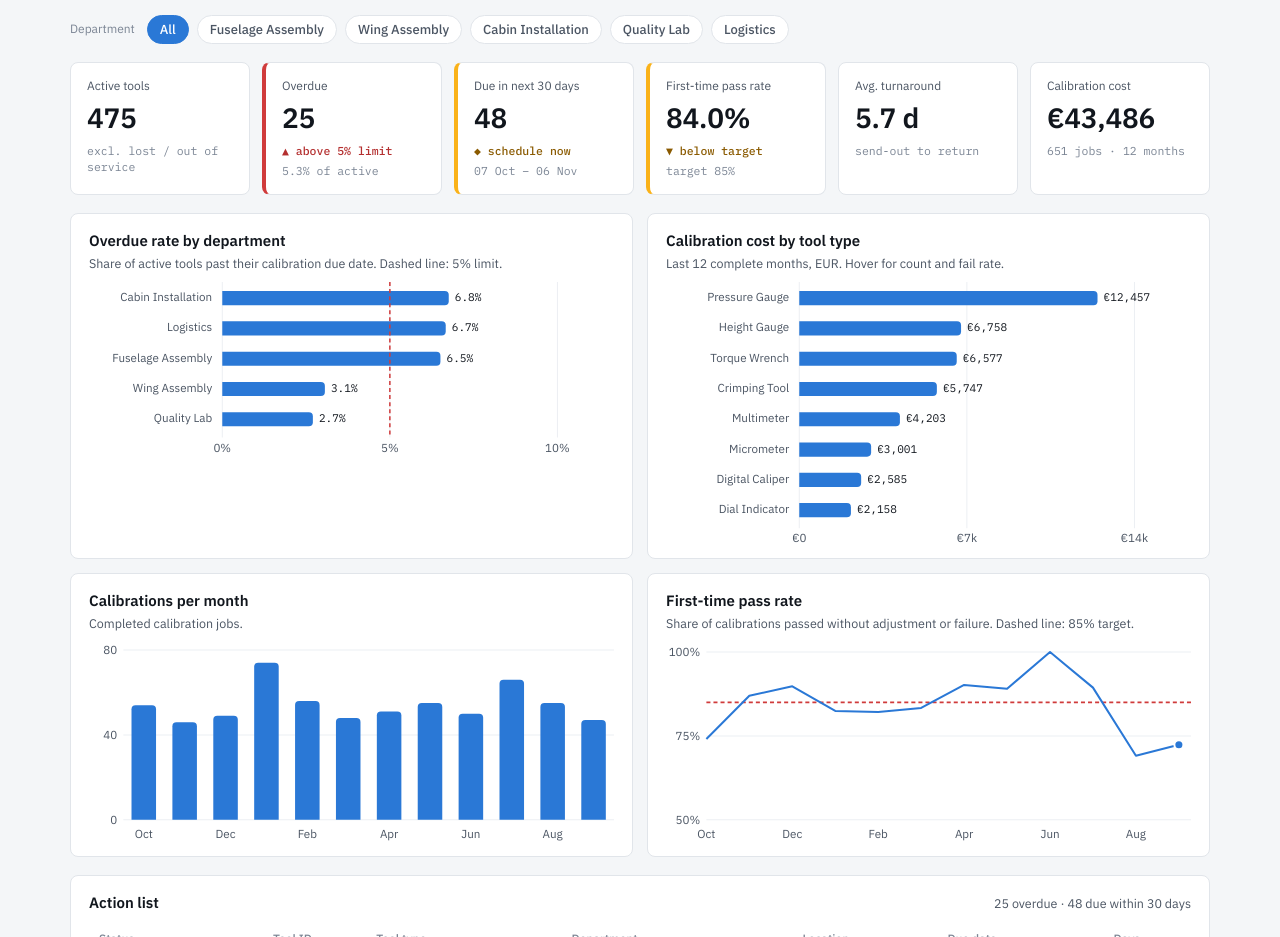
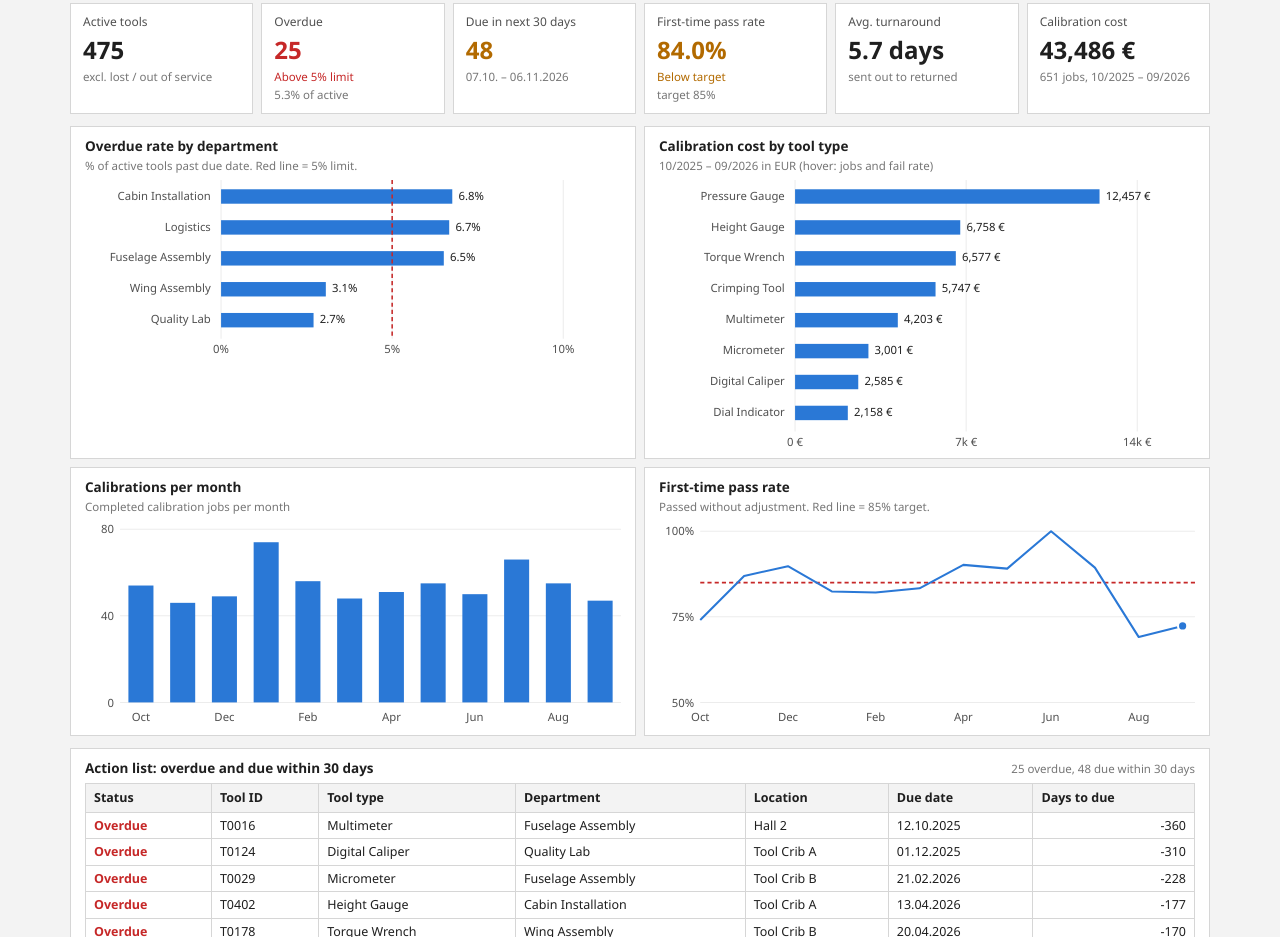
Before and after one commit to sajin-saji/tool-calibration-kpi-dashboard, a plain HTML site: page dashboard/index.html in a window 1280 px wide. Shown: the part 98-1035 px from the top of the page. Drawn offline with Linux system fonts and the light colour scheme.

Commit message:
Add files via upload

```diff
--- a/dashboard/index.html
+++ b/dashboard/index.html
@@ -7,110 +7,90 @@
 </head>
 <body>
 <title>Tool Calibration KPIs</title>
-<link rel="preconnect" href="https://fonts.googleapis.com">
-<link rel="stylesheet" href="https://fonts.googleapis.com/css2?family=IBM+Plex+Mono:wght@400;500&family=IBM+Plex+Sans:wght@400;500;600;700&display=swap">
 <style>
-/* Layout: control-room board — header strip, filter row, 6 KPI tiles, 2x2 chart grid, action table */
+/* Plain internal-tool look: system font, square boxes, BI-style layout */
 :root {
-  --bg: #f4f6f8; --surface: #ffffff; --line: #e1e5ea; --grid: #eceff3;
-  --fg: #11161d; --fg2: #4b5563; --muted: #7b8594;
-  --accent: #2a78d6; --accent-soft: #dbe8f8;
-  --crit: #d03b3b; --warn: #fab219; --good: #0ca30c; --warn-ink: #8a5a00; --crit-ink: #b42f2f; --good-ink: #0a7a0a;
-  --font: "IBM Plex Sans", "Segoe UI", system-ui, sans-serif;
-  --mono: "IBM Plex Mono", ui-monospace, "SFMono-Regular", Consolas, monospace;
+  --bg: #f3f3f3; --surface: #ffffff; --line: #d6d6d6; --grid: #ececec;
+  --fg: #1f1f1f; --fg2: #505050; --muted: #767676;
+  --accent: #2a78d6; --head: #1f3a5f; --head-fg: #ffffff;
+  --crit: #c62828; --warn: #b26a00; --good: #2e7d32;
+  --font: "Segoe UI", Arial, Helvetica, sans-serif;
 }
 @media (prefers-color-scheme: dark) { :root:not([data-theme="light"]) {
-  --bg: #12161b; --surface: #1a1f26; --line: #2b323c; --grid: #252b34;
-  --fg: #f2f4f7; --fg2: #c1c8d2; --muted: #8b95a3;
-  --accent: #3987e5; --accent-soft: #1d3554;
-  --warn-ink: #fab219; --crit-ink: #ef7a7a; --good-ink: #4fc94f; color-scheme: dark } }
+  --bg: #1b1b1b; --surface: #252525; --line: #3a3a3a; --grid: #303030;
+  --fg: #ececec; --fg2: #c4c4c4; --muted: #9a9a9a; --accent: #3987e5; --head: #16273d;
+  --crit: #ef6b6b; --warn: #f0a640; --good: #5fbf63; color-scheme: dark } }
 :root[data-theme="dark"] {
-  --bg: #12161b; --surface: #1a1f26; --line: #2b323c; --grid: #252b34;
-  --fg: #f2f4f7; --fg2: #c1c8d2; --muted: #8b95a3;
-  --accent: #3987e5; --accent-soft: #1d3554;
-  --warn-ink: #fab219; --crit-ink: #ef7a7a; --good-ink: #4fc94f; color-scheme: dark }
+  --bg: #1b1b1b; --surface: #252525; --line: #3a3a3a; --grid: #303030;
+  --fg: #ececec; --fg2: #c4c4c4; --muted: #9a9a9a; --accent: #3987e5; --head: #16273d;
+  --crit: #ef6b6b; --warn: #f0a640; --good: #5fbf63; color-scheme: dark }
 * { box-sizing: border-box }
-body { background: var(--bg); color: var(--fg); font-family: var(--font); font-size: 14px; line-height: 1.45; }
-.wrap { max-width: 1180px; margin: 0 auto; padding-block: 24px 40px; padding-inline: 20px; display: grid; gap: 18px; }
-header { display: flex; flex-wrap: wrap; justify-content: space-between; align-items: flex-end; gap: 12px; border-bottom: 1px solid var(--line); padding-bottom: 14px; }
-.eyebrow { font-family: var(--mono); font-size: 11px; letter-spacing: .08em; text-transform: uppercase; color: var(--muted); }
-h1 { margin: 2px 0 0; font-size: 26px; font-weight: 700; letter-spacing: -.01em; text-wrap: balance; }
-.meta { font-family: var(--mono); font-size: 12px; color: var(--fg2); text-align: right; }
-.meta b { color: var(--fg); font-weight: 500; }
-.filters { display: flex; flex-wrap: wrap; gap: 8px; align-items: center; }
-.filters span { font-size: 12px; color: var(--muted); margin-right: 4px; }
-.chip { font: 500 13px var(--font); color: var(--fg2); background: var(--surface); border: 1px solid var(--line); border-radius: 999px; padding: 5px 12px; cursor: pointer; }
-.chip:hover { border-color: var(--accent); color: var(--fg); }
-.chip[aria-pressed="true"] { background: var(--accent); border-color: var(--accent); color: #fff; }
-.chip:focus-visible, button:focus-visible { outline: 2px solid var(--accent); outline-offset: 2px; }
-.kpis { display: grid; grid-template-columns: repeat(6, minmax(0, 1fr)); gap: 12px; }
-.kpi { background: var(--surface); border: 1px solid var(--line); border-radius: 8px; padding: 14px 16px; display: grid; gap: 4px; align-content: start; }
+body { background: var(--bg); color: var(--fg); font-family: var(--font); font-size: 13px; line-height: 1.4; }
+.topbar { background: var(--head); color: var(--head-fg); padding-block: 10px; padding-inline: 20px; display: flex; flex-wrap: wrap; justify-content: space-between; align-items: center; gap: 8px 20px; }
+.topbar h1 { margin: 0; font-size: 18px; font-weight: 600; }
+.topbar .asof { font-size: 12.5px; opacity: .9; }
+.wrap { max-width: 1180px; margin: 0 auto; padding-block: 14px 30px; padding-inline: 20px; display: grid; gap: 12px; }
+.toolbar { display: flex; flex-wrap: wrap; gap: 8px 18px; align-items: center; font-size: 12.5px; color: var(--fg2); }
+.toolbar select { font: 13px var(--font); color: var(--fg); background: var(--surface); border: 1px solid var(--line); padding: 4px 6px; min-width: 190px; }
+.toolbar select:focus-visible, button:focus-visible { outline: 2px solid var(--accent); outline-offset: 1px; }
+.kpis { display: grid; grid-template-columns: repeat(6, minmax(0, 1fr)); gap: 8px; }
+.kpi { background: var(--surface); border: 1px solid var(--line); padding: 10px 12px; display: grid; gap: 2px; align-content: start; }
 .kpi .lbl { font-size: 12px; color: var(--fg2); }
-.kpi .val { font-size: 28px; font-weight: 600; font-variant-numeric: tabular-nums; letter-spacing: -.01em; }
-.kpi .sub { font-family: var(--mono); font-size: 11.5px; color: var(--muted); }
-.kpi.crit { border-left: 4px solid var(--crit); }
-.kpi.warn { border-left: 4px solid var(--warn); }
-.kpi .flag { font-family: var(--mono); font-size: 11.5px; font-weight: 500; }
-.kpi.crit .flag { color: var(--crit-ink); } .kpi.warn .flag { color: var(--warn-ink); } .kpi.good .flag { color: var(--good-ink); }
-.grid2 { display: grid; grid-template-columns: repeat(2, minmax(0, 1fr)); gap: 14px; }
-.panel { background: var(--surface); border: 1px solid var(--line); border-radius: 8px; padding: 16px 18px 12px; min-width: 0; }
-.panel h2 { margin: 0; font-size: 15px; font-weight: 600; }
-.panel p.note { margin: 2px 0 10px; font-size: 12.5px; color: var(--fg2); }
+.kpi .val { font-size: 24px; font-weight: 600; font-variant-numeric: tabular-nums; }
+.kpi .sub { font-size: 11.5px; color: var(--muted); }
+.kpi.crit .val { color: var(--crit); } .kpi.warn .val { color: var(--warn); } .kpi.good .val { color: var(--good); }
+.kpi .flag { font-size: 11.5px; }
+.kpi.crit .flag { color: var(--crit); } .kpi.warn .flag { color: var(--warn); } .kpi.good .flag { color: var(--good); }
+.grid2 { display: grid; grid-template-columns: repeat(2, minmax(0, 1fr)); gap: 8px; }
+.panel { background: var(--surface); border: 1px solid var(--line); padding: 10px 14px 8px; min-width: 0; }
+.panel h2 { margin: 0 0 2px; font-size: 13.5px; font-weight: 600; }
+.panel p.note { margin: 0 0 6px; font-size: 11.5px; color: var(--muted); }
 .chart { position: relative; width: 100%; }
 .chart svg { display: block; width: 100%; height: auto; overflow: visible; }
-.chart text { font-family: var(--font); font-size: 11.5px; fill: var(--fg2); }
-.chart .v { font-family: var(--mono); font-size: 11px; fill: var(--fg); }
-.tip { position: absolute; pointer-events: none; background: var(--fg); color: var(--bg); font-size: 12px; padding: 6px 9px; border-radius: 6px; white-space: nowrap; transform: translate(-50%, calc(-100% - 10px)); opacity: 0; transition: opacity .1s; z-index: 2; }
-.tip b { font-weight: 600; }
+.chart text { font-family: var(--font); font-size: 11px; fill: var(--fg2); }
+.chart .v { font-size: 11px; fill: var(--fg); }
+.tip { position: absolute; pointer-events: none; background: var(--surface); color: var(--fg); border: 1px solid var(--line); box-shadow: 0 1px 3px rgba(0,0,0,.15); font-size: 12px; padding: 4px 7px; white-space: nowrap; transform: translate(-50%, calc(-100% - 8px)); opacity: 0; z-index: 2; }
 .tablewrap { overflow-x: auto; }
-table { width: 100%; border-collapse: collapse; font-size: 13px; }
-th { text-align: left; font-weight: 500; font-size: 12px; color: var(--muted); border-bottom: 1px solid var(--line); padding: 8px 10px; white-space: nowrap; }
-td { border-bottom: 1px solid var(--grid); padding: 7px 10px; white-space: nowrap; }
-td.mono { font-family: var(--mono); font-size: 12.5px; font-variant-numeric: tabular-nums; }
-.pill { display: inline-flex; align-items: center; gap: 6px; font-size: 12px; font-weight: 500; padding: 2px 9px; border-radius: 999px; border: 1px solid; }
-.pill::before { content: ""; width: 7px; height: 7px; border-radius: 50%; background: currentColor; }
-.pill.crit { color: var(--crit-ink); border-color: var(--crit); }
-.pill.warn { color: var(--warn-ink); border-color: var(--warn); }
-.pill.soon { color: var(--fg2); border-color: var(--line); }
-.tablehead { display: flex; flex-wrap: wrap; justify-content: space-between; align-items: baseline; gap: 8px; }
-.more { font: 500 12.5px var(--font); color: var(--accent); background: none; border: 0; cursor: pointer; padding: 8px 0 0; }
-footer { font-size: 12px; color: var(--muted); border-top: 1px solid var(--line); padding-top: 12px; }
+table { width: 100%; border-collapse: collapse; font-size: 12.5px; }
+th { text-align: left; font-weight: 600; background: var(--bg); border: 1px solid var(--line); padding: 5px 8px; white-space: nowrap; }
+td { border: 1px solid var(--line); padding: 4px 8px; white-space: nowrap; font-variant-numeric: tabular-nums; }
+td.num { text-align: right; }
+.st-crit { color: var(--crit); font-weight: 600; } .st-warn { color: var(--warn); font-weight: 600; } .st-soon { color: var(--fg2); }
+.tablehead { display: flex; flex-wrap: wrap; justify-content: space-between; align-items: baseline; gap: 4px 8px; }
+.more { font: 12.5px var(--font); color: var(--accent); background: none; border: 0; cursor: pointer; padding: 6px 0 0; text-decoration: underline; }
+footer { font-size: 11.5px; color: var(--muted); }
 @media (max-width: 980px) { .kpis { grid-template-columns: repeat(3, minmax(0, 1fr)); } }
-@media (max-width: 760px) { .grid2 { grid-template-columns: minmax(0, 1fr); } .meta { text-align: left; } }
-@media (max-width: 460px) { .kpis { grid-template-columns: repeat(2, minmax(0, 1fr)); } .kpi .val { font-size: 24px; } h1 { font-size: 22px; } }
-@media (prefers-reduced-motion: reduce) { .tip { transition: none; } }
+@media (max-width: 760px) { .grid2 { grid-template-columns: minmax(0, 1fr); } }
+@media (max-width: 460px) { .kpis { grid-template-columns: repeat(2, minmax(0, 1fr)); } .kpi .val { font-size: 21px; } }
 </style>
 
+<div class="topbar"><h1>Tool Calibration KPI Dashboard</h1><div class="asof">Data as of 07.10.2026 · Trend: 10/2025 – 09/2026</div></div>
 <div class="wrap">
-  <header>
-    <div>
-      <div class="eyebrow">Tool Center · Calibration Services</div>
-      <h1>Tool Calibration KPI Dashboard</h1>
-    </div>
-    <div class="meta">Reporting date <b>07 Oct 2026</b><br>Trend window <b>Oct 2025 – Sep 2026</b><br>Synthetic data · portfolio project</div>
-  </header>
-
-  <div class="filters" role="group" aria-label="Filter by department" id="filters"><span>Department</span></div>
+  <div class="toolbar">
+    <label for="dept">Department</label>
+    <select id="dept"><option>All</option></select>
+    <span>Synthetic test data (portfolio project)</span>
+  </div>
 
   <section class="kpis" id="kpis" aria-label="Key figures"></section>
 
   <div class="grid2">
-    <section class="panel"><h2>Overdue rate by department</h2><p class="note">Share of active tools past their calibration due date. Dashed line: 5% limit.</p><div class="chart" id="c-dept"></div></section>
-    <section class="panel"><h2>Calibration cost by tool type</h2><p class="note">Last 12 complete months, EUR. Hover for count and fail rate.</p><div class="chart" id="c-cost"></div></section>
-    <section class="panel"><h2>Calibrations per month</h2><p class="note">Completed calibration jobs.</p><div class="chart" id="c-vol"></div></section>
-    <section class="panel"><h2>First-time pass rate</h2><p class="note">Share of calibrations passed without adjustment or failure. Dashed line: 85% target.</p><div class="chart" id="c-pass"></div></section>
+    <section class="panel"><h2>Overdue rate by department</h2><p class="note">% of active tools past due date. Red line = 5% limit.</p><div class="chart" id="c-dept"></div></section>
+    <section class="panel"><h2>Calibration cost by tool type</h2><p class="note">10/2025 – 09/2026 in EUR (hover: jobs and fail rate)</p><div class="chart" id="c-cost"></div></section>
+    <section class="panel"><h2>Calibrations per month</h2><p class="note">Completed calibration jobs per month</p><div class="chart" id="c-vol"></div></section>
+    <section class="panel"><h2>First-time pass rate</h2><p class="note">Passed without adjustment. Red line = 85% target.</p><div class="chart" id="c-pass"></div></section>
   </div>
 
   <section class="panel">
-    <div class="tablehead"><h2>Action list</h2><p class="note" id="list-note"></p></div>
+    <div class="tablehead"><h2>Action list: overdue and due within 30 days</h2><p class="note" id="list-note"></p></div>
     <div class="tablewrap"><table>
-      <thead><tr><th>Status</th><th>Tool ID</th><th>Tool type</th><th>Department</th><th>Location</th><th>Due date</th><th>Days</th></tr></thead>
+      <thead><tr><th>Status</th><th>Tool ID</th><th>Tool type</th><th>Department</th><th>Location</th><th>Due date</th><th>Days to due</th></tr></thead>
       <tbody id="list"></tbody>
     </table></div>
     <button class="more" id="more" type="button"></button>
   </section>
 
-  <footer>Built by Sajin Saji with Python (pandas), SQLite/SQL and SVG. All data is randomly generated for demonstration and does not describe any real company. Source: github.com/sajin-saji</footer>
+  <footer>Sajin Saji · Python (pandas), SQLite, SQL · Data is randomly generated and does not describe any real company · github.com/sajin-saji/tool-calibration-kpi-dashboard</footer>
 </div>
 
 <script>
@@ -125,6 +105,7 @@ let dept = "All", showAll = false;
 const $ = s => document.querySelector(s);
 const fmt = n => n.toLocaleString("en-GB");
 const pct = (a, b) => b ? 100 * a / b : 0;
+const de = d => d.slice(8, 10) + "." + d.slice(5, 7) + "." + d.slice(0, 4);
 const days = d => Math.round((Date.parse(d) - Date.parse(AS_OF)) / 864e5);
 const NS = "http://www.w3.org/2000/svg";
 function el(tag, attrs, parent) { const e = document.createElementNS(NS, tag); for (const k in attrs) e.setAttribute(k, attrs[k]); parent && parent.appendChild(e); return e; }
@@ -134,11 +115,9 @@ function hideTip(box) { const t = box.querySelector(".tip"); if (t) t.style.opac
 function toPx(svg, box, x, y) { const r = svg.getBoundingClientRect(), vb = svg.viewBox.baseVal; return [x * r.width / vb.width, y * r.height / vb.height]; }
 
 // ---------- filters ----------
-["All", ...DEPTS].forEach(d => {
-  const b = document.createElement("button"); b.className = "chip"; b.type = "button"; b.textContent = d;
-  b.setAttribute("aria-pressed", d === dept); b.onclick = () => { dept = d; showAll = false; render(); };
-  $("#filters").appendChild(b);
-});
+const sel = $("#dept");
+DEPTS.forEach(d => { const o = document.createElement("option"); o.textContent = d; sel.appendChild(o); });
+sel.onchange = () => { dept = sel.value; showAll = false; render(); };
 
 // ---------- charts ----------
 function hbar(box, rows, { max, unit, ref, highlight }) {
@@ -154,7 +133,7 @@ function hbar(box, rows, { max, unit, ref, highlight }) {
     const y = i * rowH + 6, dim = highlight && highlight !== "All" && r.label !== highlight;
     el("text", { x: L - 10, y: y + 13, "text-anchor": "end", style: dim ? "opacity:.55" : "" }, svg).textContent = r.label;
     const w = Math.max(2, x(r.value) - L);
-    el("path", { d: `M${L},${y + 3} h${w - 4} a4,4 0 0 1 4,4 v6 a4,4 0 0 1 -4,4 h${-(w - 4)} z`, fill: "var(--accent)", opacity: dim ? .3 : 1 }, svg);
+    el("rect", { x: L, y: y + 3, width: w, height: 14, fill: "var(--accent)", opacity: dim ? .3 : 1 }, svg);
     el("text", { x: L + w + 6, y: y + 13, class: "v" }, svg).textContent = r.display;
     const hit = el("rect", { x: 0, y: y - 2, width: W, height: rowH, fill: "transparent" }, svg);
     hit.addEventListener("mousemove", () => { const [px, py] = toPx(svg, box, L + w / 2, y); showTip(box, r.tip, px, py); });
@@ -177,7 +156,7 @@ function vbars(box, vals) {
   [0, max / 2, max].forEach(t => { el("line", { x1: L, x2: W, y1: y(t), y2: y(t), stroke: "var(--grid)" }, svg); el("text", { x: L - 6, y: y(t) + 4, "text-anchor": "end" }, svg).textContent = t; });
   vals.forEach((v, i) => {
     const x0 = L + i * bw + bw * .2, w = bw * .6, h = H - B - y(v.n);
-    if (v.n > 0) el("path", { d: `M${x0},${H - B} v${-(h - 4)} a4,4 0 0 1 4,-4 h${w - 8} a4,4 0 0 1 4,4 v${h - 4} z`, fill: "var(--accent)" }, svg);
+    if (v.n > 0) el("rect", { x: x0, y: y(v.n), width: w, height: h, fill: "var(--accent)" }, svg);
     if (i % 2 === 0 || vals.length < 8) el("text", { x: x0 + w / 2, y: H - 6, "text-anchor": "middle" }, svg).textContent = mLabel(v.m);
     const hit = el("rect", { x: L + i * bw, y: T, width: bw, height: H - T - B, fill: "transparent" }, svg);
     hit.addEventListener("mousemove", () => { const [px, py] = toPx(svg, box, x0 + w / 2, y(v.n)); showTip(box, `<b>${mLabel(v.m)} ${v.m.slice(0, 4)}</b> · ${v.n} calibrations`, px, py); });
@@ -214,7 +193,6 @@ function line(box, vals, target) {
 
 // ---------- render ----------
 function render() {
-  document.querySelectorAll(".chip").forEach(b => b.setAttribute("aria-pressed", b.textContent === dept));
   const inDept = t => dept === "All" || t.dept === dept;
   const active = tools.filter(t => t.status !== "Lost" && t.status !== "Out of Service");
   const act = active.filter(inDept);
@@ -228,11 +206,11 @@ function render() {
 
   const tiles = [
     { lbl: "Active tools", val: fmt(act.length), sub: "excl. lost / out of service" },
-    { lbl: "Overdue", val: overdue.length, sub: oPct.toFixed(1) + "% of active", cls: oPct > 5 ? "crit" : "good", flag: oPct > 5 ? "▲ above 5% limit" : "● within 5% limit" },
-    { lbl: "Due in next 30 days", val: due30.length, sub: "07 Oct – 06 Nov", cls: "warn", flag: "◆ schedule now" },
-    { lbl: "First-time pass rate", val: pass.toFixed(1) + "%", sub: "target 85%", cls: pass < 85 ? "warn" : "good", flag: pass < 85 ? "▼ below target" : "● on target" },
-    { lbl: "Avg. turnaround", val: ta.toFixed(1) + " d", sub: "send-out to return" },
-    { lbl: "Calibration cost", val: "€" + fmt(Math.round(cost)), sub: fmt(ev.length) + " jobs · 12 months" },
+    { lbl: "Overdue", val: overdue.length, sub: oPct.toFixed(1) + "% of active", cls: oPct > 5 ? "crit" : "good", flag: oPct > 5 ? "Above 5% limit" : "Within 5% limit" },
+    { lbl: "Due in next 30 days", val: due30.length, sub: "07.10. – 06.11.2026", cls: "warn" },
+    { lbl: "First-time pass rate", val: pass.toFixed(1) + "%", sub: "target 85%", cls: pass < 85 ? "warn" : "good", flag: pass < 85 ? "Below target" : "On target" },
+    { lbl: "Avg. turnaround", val: ta.toFixed(1) + " days", sub: "sent out to returned" },
+    { lbl: "Calibration cost", val: fmt(Math.round(cost)) + " €", sub: fmt(ev.length) + " jobs, 10/2025 – 09/2026" },
   ];
   $("#kpis").innerHTML = tiles.map(t => `<div class="kpi ${t.cls || ""}"><div class="lbl">${t.lbl}</div><div class="val">${t.val}</div>${t.flag ? `<div class="flag">${t.flag}</div>` : ""}<div class="sub">${t.sub}</div></div>`).join("");
 
@@ -241,9 +219,9 @@ function render() {
   hbar($("#c-dept"), deptRows, { max: 10, unit: t => t + "%", ref: 5, highlight: dept });
 
   const types = [...new Set(tools.map(t => t.type))];
-  const costRows = types.map(ty => { const e = ev.filter(x => x.type === ty), c = e.reduce((s, x) => s + x.cost, 0), f = pct(e.filter(x => x.result === "Fail").length, e.length); return { label: ty, value: c, display: "€" + fmt(Math.round(c)), tip: `<b>${ty}</b> · ${e.length} jobs · ${f.toFixed(1)}% failed` }; }).sort((a, b) => b.value - a.value);
+  const costRows = types.map(ty => { const e = ev.filter(x => x.type === ty), c = e.reduce((s, x) => s + x.cost, 0), f = pct(e.filter(x => x.result === "Fail").length, e.length); return { label: ty, value: c, display: fmt(Math.round(c)) + " €", tip: `<b>${ty}</b> · ${e.length} jobs · ${f.toFixed(1)}% failed` }; }).sort((a, b) => b.value - a.value);
   const cmax = Math.ceil(Math.max(...costRows.map(r => r.value), 1) / 2000) * 2000;
-  hbar($("#c-cost"), costRows, { max: cmax, unit: t => "€" + (t >= 1000 ? (t / 1000) + "k" : t) });
+  hbar($("#c-cost"), costRows, { max: cmax, unit: t => (t >= 1000 ? (t / 1000) + "k" : t) + " €" });
 
   const monthly = MONTHS.map(m => { const e = ev.filter(x => x.date.startsWith(m)); return { m, n: e.length, r: e.length ? pct(e.filter(x => x.result === "Pass").length, e.length) : null }; });
   vbars($("#c-vol"), monthly);
@@ -251,9 +229,9 @@ function render() {
 
   const list = [...overdue, ...due30].sort((a, b) => a.next.localeCompare(b.next));
   const shown = showAll ? list : list.slice(0, 10);
-  $("#list-note").textContent = `${overdue.length} overdue · ${due30.length} due within 30 days`;
-  $("#list").innerHTML = shown.map(t => { const d = days(t.next), cls = d < 0 ? "crit" : d <= 7 ? "warn" : "soon", txt = d < 0 ? "Overdue" : d <= 7 ? "Due ≤ 7 days" : "Due ≤ 30 days";
-    return `<tr><td><span class="pill ${cls}">${txt}</span></td><td class="mono">${t.id}</td><td>${t.type}</td><td>${t.dept}</td><td>${t.loc}</td><td class="mono">${t.next}</td><td class="mono">${d > 0 ? "+" + d : d}</td></tr>`; }).join("");
+  $("#list-note").textContent = `${overdue.length} overdue, ${due30.length} due within 30 days`;
+  $("#list").innerHTML = shown.map(t => { const d = days(t.next), cls = d < 0 ? "crit" : d <= 7 ? "warn" : "soon", txt = d < 0 ? "Overdue" : d <= 7 ? "Due this week" : "Due in 30 days";
+    return `<tr><td class="st-${cls}">${txt}</td><td>${t.id}</td><td>${t.type}</td><td>${t.dept}</td><td>${t.loc}</td><td>${de(t.next)}</td><td class="num">${d}</td></tr>`; }).join("");
   const more = $("#more"); more.hidden = list.length <= 10;
   more.textContent = showAll ? "Show fewer" : `Show all ${list.length} tools`;
   more.onclick = () => { showAll = !showAll; render(); };
```
